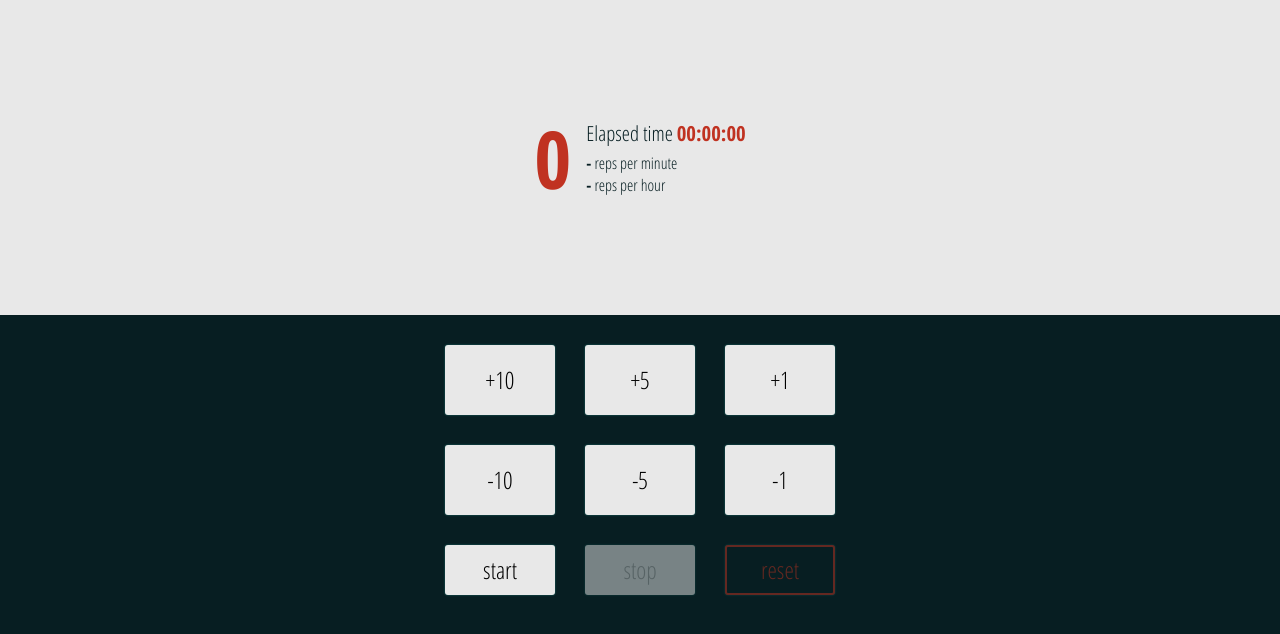
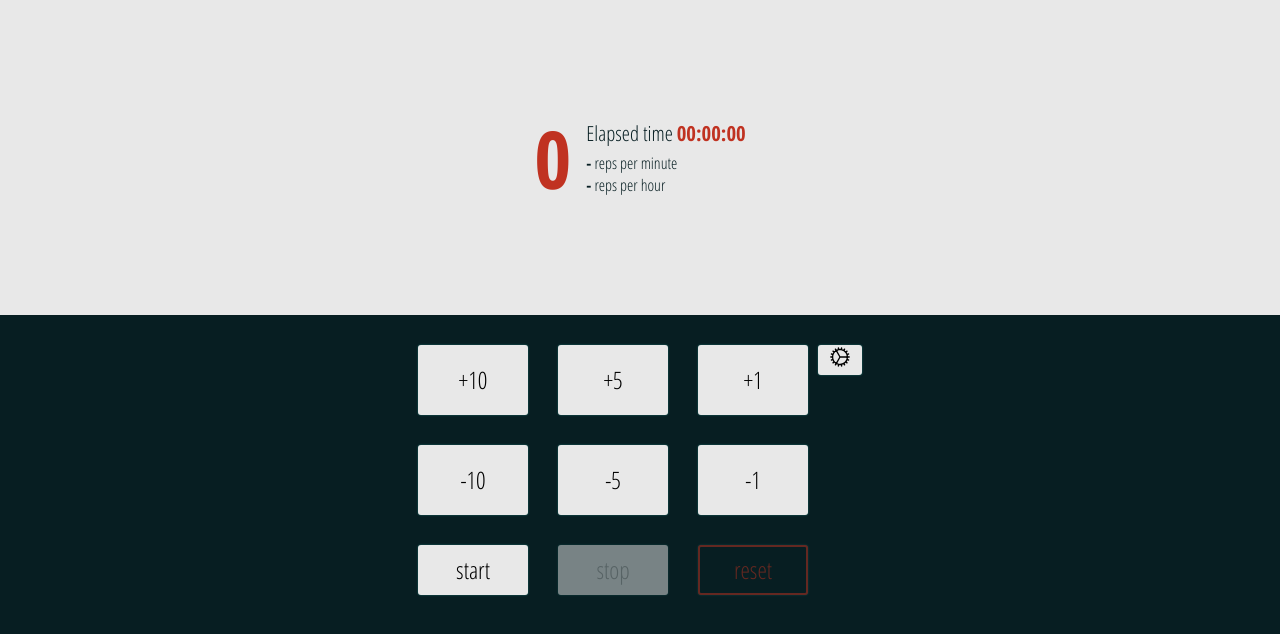
Before and after one commit to sajgal/rx-counter, a React (Create React App) app: page / in a window 1280 px wide. Shown: the top 634 px of the page. Built offline with nearby package versions, Linux system fonts and the light colour scheme.

Commit message:
Adds options panel

```diff
--- a/package.json
+++ b/package.json
@@ -9,6 +9,7 @@
     "moment": "^2.24.0",
     "react": "^16.13.0",
     "react-dom": "^16.13.0",
+    "react-icons": "^3.10.0",
     "react-scripts": "3.4.0",
     "rxjs": "^6.5.4",
     "styled-components": "^5.0.1"
--- a/src/Counter.js
+++ b/src/Counter.js
@@ -1,14 +1,28 @@
-import React, { useRef } from 'react';
-import styled from 'styled-components';
+import React, { useRef, useState } from 'react';
+import styled, { css } from 'styled-components';
+import { IoIosCog } from 'react-icons/io'
+import { RiCloseLine } from 'react-icons/ri'
 
 import useCountButtons from './hooks/useCountButtons';
 import useDuration from './hooks/useDuration';
 import useResetButton from './hooks/useResetButton';
 import useStartStopButtons from './hooks/useStartStopButtons';
+import sound from './choir.m4a';
 
 const FUNCTION_START = 'start';
 const FUNCTION_STOP = 'stop';
 const FUNCTION_RESET = 'reset';
+const SECONDS = 'seconds';
+const MINUTES = 'minutes';
+const AUDIO_DURATION_IN_SECONDS = 3;
+
+const visuallyHidden = css`
+  position: absolute;
+  overflow: hidden;
+  clip: rect(0 0 0 0);
+  height: 1px; width: 1px;
+  margin: -1px; padding: 0; border: 0;
+`;
 
 const Wrapper = styled.div`
   display: grid;
@@ -87,20 +101,53 @@ const Time = styled.span`
   font-weight: bold;
 `;
 
+const Controlls = styled.div`
+  background: var(--color-black);
+  padding-top: 30px;
+  display: grid;
+  grid-auto-flow: row;
+  max-width: 100vw;
+  grid-gap: 10px;
+
+  @media (min-width: 420px) {
+    grid-auto-flow: column;
+  }
+`;
+
+const OptionsWrapper = styled.div`
+  color: var(--color-white);
+  width: 90%;
+  display: grid;
+  justify-self: center;
+  margin-bottom: 90px;
+
+  @media (min-width: 420px) {
+    display: block;
+    justify-self: right;
+    width: 100%;
+  }
+`;
+
+const Options = styled.div`
+  ${({ visible }) => !visible && visuallyHidden};
+  margin-top: 20px;
+  border-left: 1px solid var(--color-white);
+  padding-left: 5px;
+`;
+
 const ButtonsWrapper = styled.div`
   display: grid;
   grid-gap: 15px;
   justify-content: center;
-  background: var(--color-black);
-  padding-top: 30px;
   grid-template-columns: repeat(1, 90%);
 
-  @media (min-width: 320px) {
+  @media (min-width: 420px) {
     grid-template-rows: repeat(2, 60px) 50px;
     grid-template-columns: repeat(3, 85px);
+    justify-content: right;
   }
 
-  @media (min-width: 425px) {
+  @media (min-width: 500px) {
     grid-gap: 30px;
     grid-template-rows: repeat(2, 70px) 50px;
     grid-template-columns: repeat(3, 110px);
@@ -142,8 +189,29 @@ const Button = styled.button`
   }
 `;
 
+const OptionsButton = styled(Button)`
+  display: flex;
+  padding: 0 10px;
+  height: 30px;
+  font-size: 1.5em;
+  justify-content: center;
+`;
+
+const Label = styled.label`
+  display: block;
+`;
+
+const PlayEveryValueInput = styled.input`
+  margin: 5px 5px 7px 0;
+  width: 40px;
+`;
+
 const Counter = () => {
-  const buttonsWrapperRef = useRef();
+  const buttonsWrapperRef = useRef(null);
+  const audioPlayer = useRef(null);
+  const [isOptionBarVisible, setIsOptionBarVisible] = useState(false);
+  const [playEveryValue, setPlayEveryValue] = useState(0);
+  const [playEveryUnit, setPlayEveryUnit] = useState(SECONDS);
 
   const buttons = [
     { label: '+10', value: 10 },
@@ -190,6 +258,22 @@ const Counter = () => {
       : '-',
   }
 
+  const onOptionsToggle = () => {
+    setIsOptionBarVisible(!isOptionBarVisible);
+  }
+
+  const onPlayEveryValueChange = (event) => {
+    setPlayEveryValue(event.target.value);
+  }
+
+  const onPlayEveryUnitChange = (event) => {
+    setPlayEveryUnit(event.target.value);
+  }
+
+  const getPlayEveryXSeconds = () => {
+    return playEveryUnit === SECONDS ? playEveryValue : playEveryValue * 60;
+  };
+
   return (
     <Wrapper>
       <Display>
@@ -200,6 +284,7 @@ const Counter = () => {
           <div><Bold>{velocity.perHour}</Bold> reps per hour</div>
         </Velocity>
       </Display>
+      <Controlls>
         <ButtonsWrapper ref={buttonsWrapperRef}>
           {!!buttons && buttons.map((button) => <Button
             ref={button.ref}
@@ -216,6 +301,30 @@ const Counter = () => {
             {button.label}
           </Button>)}
         </ButtonsWrapper>
+        <OptionsWrapper>
+          <OptionsButton onClick={onOptionsToggle}>
+            {isOptionBarVisible ? <RiCloseLine /> : <IoIosCog />}
+          </OptionsButton>
+          <Options visible={isOptionBarVisible}>
+            <Label htmlFor="playEveryValue">Play sound every</Label>
+            <PlayEveryValueInput type="text" id="playEveryValue" onChange={onPlayEveryValueChange} value={playEveryValue} />
+            <select name="time-unit" id="time-unit" onChange={onPlayEveryUnitChange} value={playEveryUnit}>
+              <option value={SECONDS}>second{playEveryValue > 1 ? 's' : ''}</option>
+              <option value={MINUTES}>minute{playEveryValue > 1 ? 's' : ''}</option>
+            </select>
+
+            {
+              (
+                start //don't play if counter not running
+                && !end //don't play if workout ended
+                && duration.seconds > AUDIO_DURATION_IN_SECONDS //don't play at the beginning
+                && duration.seconds % getPlayEveryXSeconds() <= AUDIO_DURATION_IN_SECONDS //keep <audio> in the DOM while playing
+              )
+              && <audio ref={audioPlayer} src={sound} autoPlay />
+            }
+          </Options>
+        </OptionsWrapper>
+      </Controlls>
     </Wrapper>
   );
 };
```
Also changed, not shown: 2 other files (tests, documents, lock files or other folders). Lines whose indentation alone changed are shown as unchanged.
